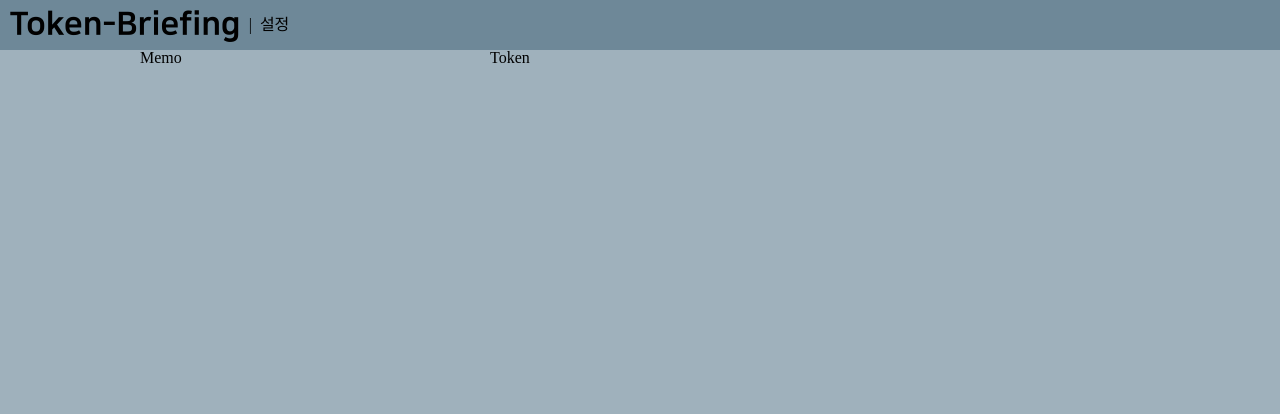
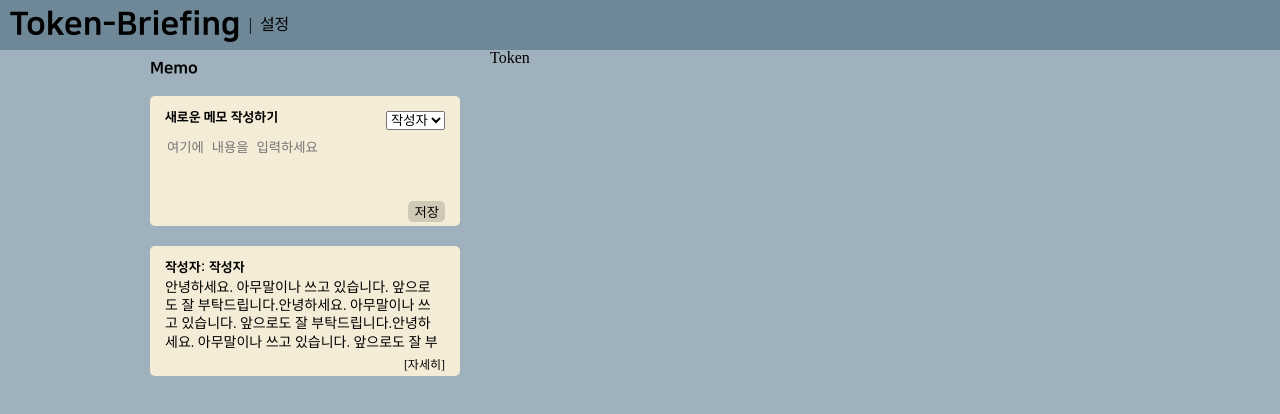
Before and after one commit to Potato-Y/Token-Briefing, a React (Create React App) app in the folder frontend/: page / in a window 1280 px wide. Shown: the top 414 px of the page. Built offline with nearby package versions, Linux system fonts and the light colour scheme; a web font is replaced by a local one.

Commit message:
메모 포스트 아이템 추가

```diff
--- a/frontend/src/App.css
+++ b/frontend/src/App.css
@@ -24,3 +24,9 @@ body {
     margin: 0 auto;
     width: 1000px;
 }
+
+/* 파란 밑줄 없애기 */
+.navlink-to-reset {
+    color: #000000;
+    text-decoration: none;
+}
--- a/frontend/src/components/Header/Header.css
+++ b/frontend/src/components/Header/Header.css
@@ -9,11 +9,7 @@
     align-items: center;
 }
 
-/* 파란 밑줄 없애기 */
-.navlink-to-reset {
-    color: #000000;
-    text-decoration: none;
-}
+
 
 #navlink-home {
     font-family: NanumSquareEB;
--- /dev/null
+++ b/frontend/src/components/Post/Memo/MemoItem.css
@@ -0,0 +1,79 @@
+/* 메모 전체 묶음 */
+.memo-post-wrap {
+  background-color: #f4ecd6;
+  /* 크기 */
+  width: 100%;
+  height: 130px;
+
+  overflow: hidden;
+  border-radius: 5px;
+}
+
+/* 메모 속 컨텐츠 묶음 */
+.memo-content-wrap {
+  margin: 15px;
+  height: 90%;
+
+  overflow: hidden;
+}
+
+form {
+  height: 100%;
+}
+
+.memo-title {
+  font-family: 'NanumSquareEB';
+  font-size: 13px;
+}
+
+/* 메모 내용 입력 */
+.new-memo-textarea {
+  width: 98%;
+  height: 50%;
+  margin-top: 5px;
+  resize: none;
+  background-color: #ffffff00;
+  border: none;
+  overflow: overlay;
+}
+
+/* 테두리가 생기지 않도록 */
+.new-memo-textarea:focus {
+  outline: none;
+}
+
+.new-memo-textarea::-webkit-scrollbar {
+  width: 0.4vw;
+}
+
+.new-memo-textarea::-webkit-scrollbar-thumb {
+  background-color: hsla(0, 0%, 42%, 0.49);
+  border-radius: 100px;
+}
+
+.memo-save-button {
+  float: right;
+
+  background-color: #cfc9b6;
+  border: none;
+  border-radius: 5px;
+}
+
+.memo-contents {
+  width: 98%;
+  height: 60%;
+
+  font-size: 14px;
+  line-height: 130%;
+  margin-top: 5px;
+  overflow: overlay;
+}
+
+.memo-contents::-webkit-scrollbar {
+  width: 0.4vw;
+}
+
+.memo-contents::-webkit-scrollbar-thumb {
+  background-color: hsla(0, 0%, 42%, 0.49);
+  border-radius: 100px;
+}
--- /dev/null
+++ b/frontend/src/components/Post/Memo/MemoItem.js
@@ -0,0 +1,66 @@
+import { NavLink } from 'react-router-dom';
+import './MemoItem.css';
+
+const MemoItem = (props) => {
+  if (props.mode === 'write') {
+    //만약에 쓰기 모드라면 아래 디자인을 사용한다.
+    return (
+      <div>
+        <div className="memo-post-wrap">
+          <div className="memo-content-wrap">
+            <form
+              onSubmit={(event) => {
+                // 저장 버튼 클릭 시 작동
+                event.preventDefault();
+                const memocontent = event.target.memocontent.value;
+                const memowriter = event.target.memowriter.value;
+                console.log(memocontent, memowriter);
+
+                if (memowriter === '') {
+                  // 작성자가 선택되지 않은 경우 경고 및 취소
+                  return alert('작성자를 선택하세요.');
+                }
+
+                props.saveOnClick();
+              }}
+            >
+              <div className="memo-title">
+                새로운 메모 작성하기
+                {/* 작성자 추가 */}
+                <select name="memowriter" style={{ float: 'right' }}>
+                  <option value="">작성자</option>
+                  <option value="테스트">테스트</option>
+                </select>
+              </div>
+
+              <textarea name="memocontent" className="new-memo-textarea" placeholder="여기에 내용을 입력하세요"></textarea>
+              <p>
+                <input className="memo-save-button" type="submit" value="저장"></input>
+              </p>
+            </form>
+          </div>
+        </div>
+        <div style={{ margin: '20px' }}></div> {/* 하단 마진 */}
+      </div>
+    );
+  } else {
+    //만약에 읽기 모드라면 아래 디자인을 사용한다.
+    return (
+      <div>
+        <div className="memo-post-wrap">
+          <div className="memo-content-wrap">
+            <div className="memo-title">작성자: {props.writer}</div>
+
+            <div className="memo-contents">{props.contents}</div>
+            <NavLink to={`/post/${props.id}`} className="navlink-to-reset" style={{ float: 'right', marginTop: '10px', fontSize: '12px' }}>
+              [자세히]
+            </NavLink>
+          </div>
+        </div>
+        <div style={{ margin: '20px' }}></div> {/* 하단 마진 */}
+      </div>
+    );
+  }
+};
+
+export default MemoItem;
--- /dev/null
+++ b/frontend/src/components/Post/Memo/MemoPost.css
@@ -0,0 +1,8 @@
+.memo-wrap {
+    padding: 10px;
+}
+
+#memo-title {
+    font-family: "NanumSquareEB";
+    margin-bottom: 20px;
+}
--- a/frontend/src/components/Post/Memo/MemoPost.js
+++ b/frontend/src/components/Post/Memo/MemoPost.js
@@ -1,5 +1,31 @@
+import { useState } from 'react';
+import MemoItem from './MemoItem';
+import './MemoPost.css';
+
 const MemoPost = () => {
-  return <div>Memo</div>;
+  // 메모 포스트 리스트
+  alert('load');
+  const [memoList, setMemoList] = useState(null);
+
+  return (
+    <div className="memo-wrap">
+      <div id="memo-title">Memo</div>
+      {/* 새로운 포스트 */}
+      <MemoItem
+        mode="write"
+        saveOnClick={() => {
+          setMemoList(null);
+        }}
+      />
+      <MemoItem
+        mode="read"
+        writer={'작성자'}
+        contents={
+          '안녕하세요. 아무말이나 쓰고 있습니다. 앞으로도 잘 부탁드립니다.안녕하세요. 아무말이나 쓰고 있습니다. 앞으로도 잘 부탁드립니다.안녕하세요. 아무말이나 쓰고 있습니다. 앞으로도 잘 부탁드립니다.안녕하세요. 아무말이나 쓰고 있습니다. 앞으로도 잘 부탁드립니다.'
+        }
+      />
+    </div>
+  );
 };
 
 export default MemoPost;
```
